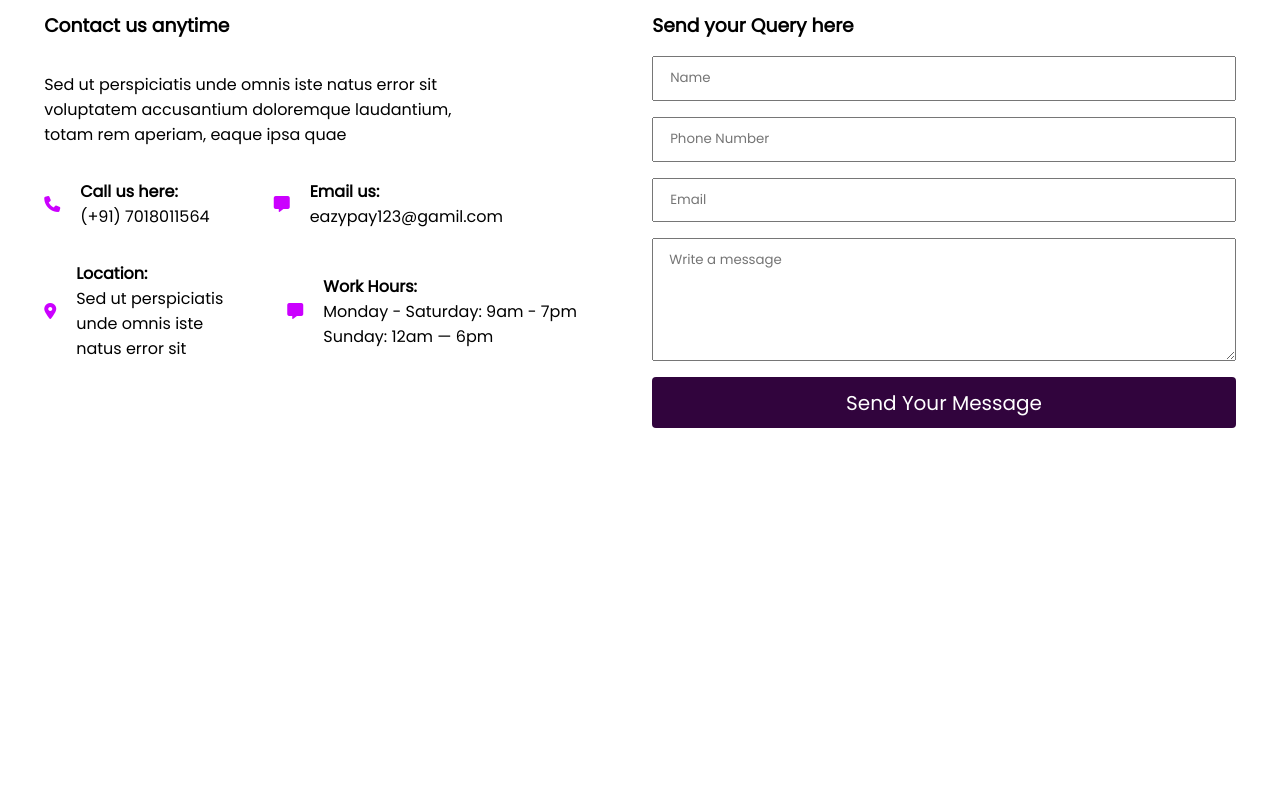
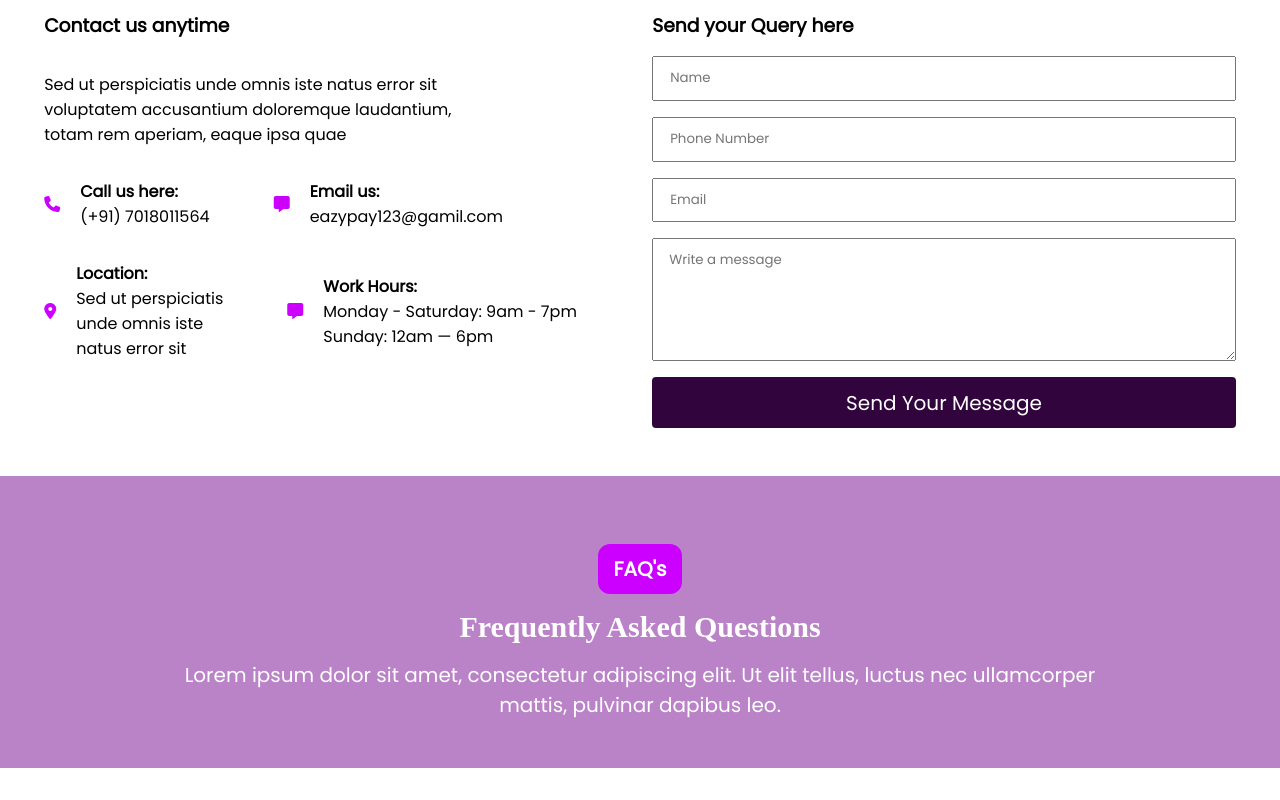
Before and after one commit to RenneManny/EazyPay, a plain HTML site: page contact.html in a window 1280 px wide. Shown: the part 619-1419 px from the top of the page. Before the commit the page ends 1063 px from the top, so only its background shows below. Drawn offline with Linux system fonts and the light colour scheme.

Commit message:
accordion:remaining

```diff
--- a/contact.html
+++ b/contact.html
@@ -112,6 +112,20 @@
             </div>
         </div>
     </section>
+    <!-- accordion -->
+    <section class="accordion">
+        <div class="main ">
+            <div class="container">
+                <div class="center"><a href="#" class="btn">FAQ's</a>
+                <h3>Frequently Asked Questions</h3>
+                <p>Lorem ipsum dolor sit amet, consectetur adipiscing elit. Ut elit tellus, luctus nec ullamcorper <br> mattis, pulvinar dapibus leo.</p>
+                </div>
+                <div class="accord">
+
+                </div>
+            </div>
+        </div>
+    </section>
 </main>
 </body>
 
--- a/style.css
+++ b/style.css
@@ -597,7 +597,7 @@ input:focus {
 }
 
 .main {
-  background-color: #ffefff;
+  background-color: #BA83C8;
   padding: 2rem 2rem;
   margin-bottom: 2rem;
   margin-top: 2rem;
@@ -897,7 +897,21 @@ textarea {
   gap: 20px;
   align-items: center;
 }
-
+.accordion h3{
+  color: var(--Color-2, #FFF);
+font-family: Akrobat;
+font-size: 30px;
+font-style: normal;
+font-weight: 700;
+line-height: normal;
+padding-top: 1rem ;
+}
+.accordion p{
+  color: var(--Color-2, #FFF);
+text-align: center;
+font-size: 20px;
+font-style: normal;
+}
 /* media query */
 /* about us page */
 @media screen and (max-width: 875px) {
```
